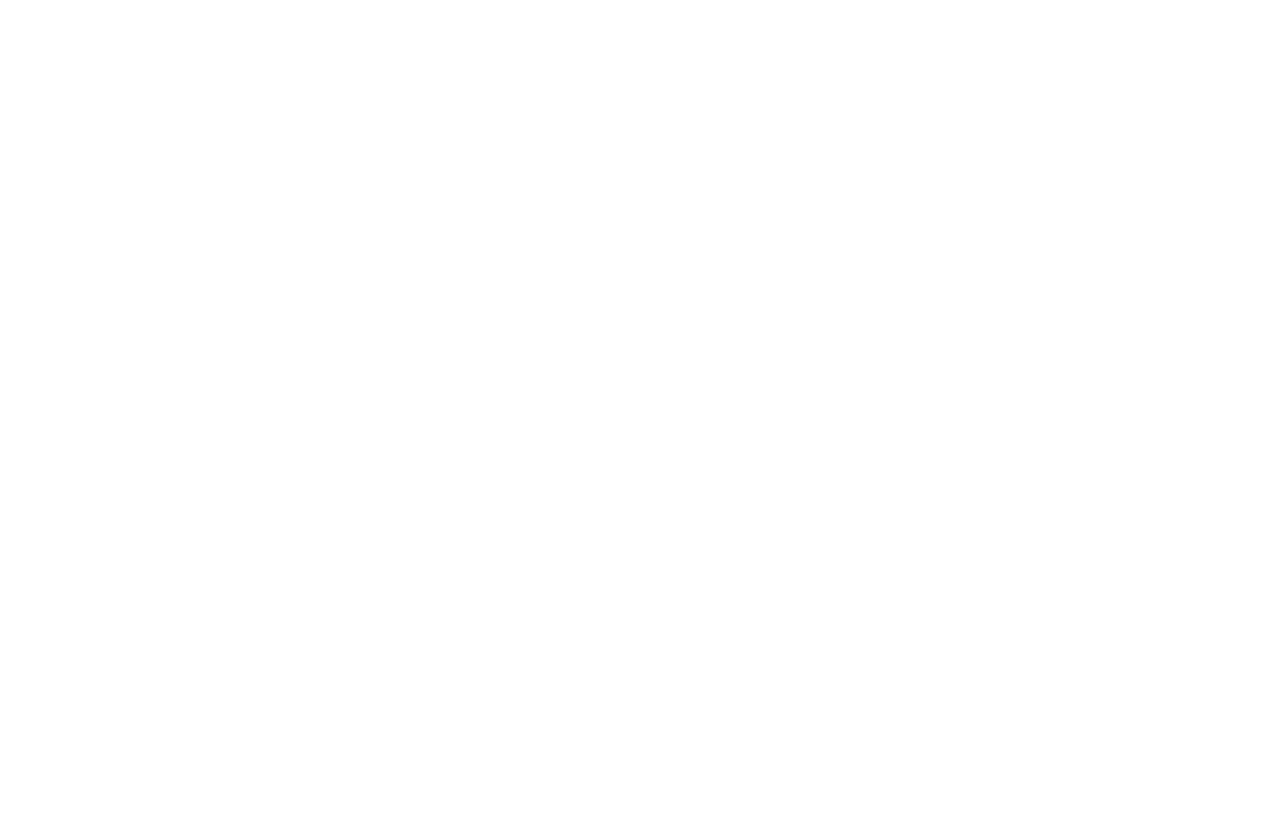
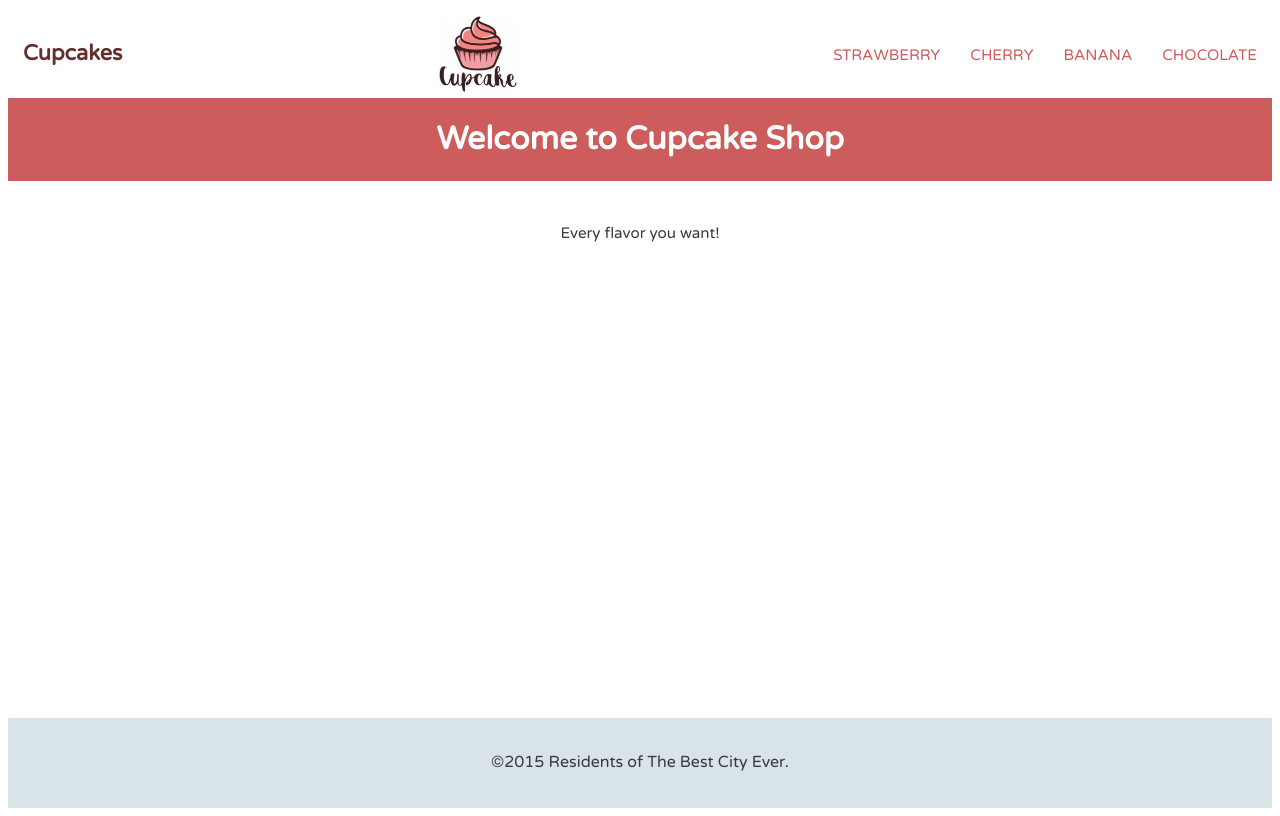
Before and after one commit to tanyachuang94/remote-assignments, a plain HTML site: page Week-1/Assignment-2/index.html in a window 1280 px wide. Drawn offline with Linux system fonts and the light colour scheme.

Commit message:
cupcake css

```diff
--- /dev/null
+++ b/Week-1/Assignment-2/css/base.css
@@ -0,0 +1,115 @@
+/* =================================
+  Base Element Styles
+==================================== */
+
+* {
+	box-sizing: border-box;
+}
+body {
+	font-family: 'Varela Round', sans-serif;
+	line-height: 1.6;
+	color: #3a3a3a;
+	/* margin: 0; */
+}
+ul {
+  margin: 0;
+  padding: 0;
+  list-style: none;
+}
+p {
+	font-size: .95em;
+}
+h2,
+h3,
+a {
+	color: #63302f;
+}
+h1,
+h2,
+h3 {
+	margin-top: 0;
+}
+a {
+	text-decoration: none;
+}
+img {
+	max-width: 100%;
+}
+
+/* =================================
+  Base Layout Styles
+==================================== */
+
+/* ---- Navigation ---- */
+
+.name {
+    display:flex;
+	font-size: 1.35em;
+	margin: 0;
+}
+.logo {
+    display:flex;
+    width: 80px;
+}
+.main-nav {
+    margin-top: 5px;
+    display:flex;
+}
+.name a,
+.main-nav a {
+	/* text-align: center;
+	display: block; */
+	padding: 10px 15px;
+}
+.main-nav a {
+	font-size: .95em;
+	color: #cd5c5c;
+	text-transform: uppercase;
+}
+.main-nav a:hover {
+	color: #093a58;
+}
+
+/* ---- Layout Containers ---- */
+
+.main-header {
+    display:flex;
+    padding-top: .35em;
+	padding-bottom: .35em;
+}
+.main-header,
+.name,
+.logo,
+.main-nav {
+    justify-content: flex-start ; /* not align to left ? */
+}
+
+.banner,
+.main-footer,
+.section {
+	text-align: center;
+}
+.banner {
+	color: #fff;
+	background: #cd5c5c;
+	padding: 1em 0;
+	margin-bottom: 24px;
+}
+.col {
+	padding-right: 1em;
+	padding-left: 1em;
+}
+.main-footer {
+	background: #d9e4ea;
+	padding: 2em 0;
+	margin-top: 30px;
+}
+
+/* ---- Page Elements ---- */
+
+.headline {
+	margin-bottom: 0;
+}
+.feat-img {
+	border-radius: 5px;
+}
--- /dev/null
+++ b/Week-1/Assignment-2/css/flexbox.css
@@ -0,0 +1,40 @@
+/* =================================
+  Base Styles
+==================================== */
+
+body {
+    display:flex;
+   flex-direction:column;
+   min-height:100vh;
+ }
+
+ .row{
+   flex:1;
+ }
+
+
+/* =================================
+  Media Queries
+==================================== */
+
+@media (min-width: 769px) {
+
+	.main-header,
+	.main-nav {
+		display: flex;
+	}
+	.main-header {
+		flex-direction: column;
+		align-items: center;
+	}
+
+}
+
+@media (min-width: 1025px) {
+
+	.main-header {
+		flex-direction: row;
+		justify-content: space-between;
+	}
+
+}
--- a/Week-1/Assignment-2/index.html
+++ b/Week-1/Assignment-2/index.html
@@ -1,5 +1,40 @@
-<! DUCTYPE html>
+<!DOCTYPE html>
 <html>
 <head>
+	<meta name="viewport" content="width=device-width, initial-scale=1.0">
+	<title>Cupcakes</title>
+	<link href='https://fonts.googleapis.com/css?family=Varela+Round' rel='stylesheet' type='text/css'>
+	<link rel="stylesheet" href="css/base.css">
+	<link rel="stylesheet" href="css/flexbox.css">
 </head>
+<body>
+
+	<header class="main-header">
+        <h1 class="name"><a href="#">Cupcakes</a></h1>
+        <img class="logo" src="img/logo_cupcake.png" alt="Cupcake">
+		<ul class="main-nav">
+			<li><a href="#">strawberry</a></li>
+			<li><a href="#">cherry</a></li>
+			<li><a href="#">banana</a></li>
+			<li><a href="#">chocolate</a></li>
+		</ul>
+	</header><!--/.main-header-->
+
+	<div class="banner">
+		<h1 class="headline">Welcome to Cupcake Shop</h1>
+	</div><!--/.banner-->
+
+	<div class="row">
+		<div class="section">
+			<p>Every flavor you want!</p>
+		</div><!--/.primary-->
+	</div>
+
+	<footer class="main-footer">
+		<div class="footer-inner">
+			<span>&copy;2015 Residents of The Best City Ever.</span>
+		</div>
+	</footer>
+
+</body>
 </html>
```
Also changed, not shown: Week-1/Assignment-2/img/logo_cupcake.png (added), 3 other files.
